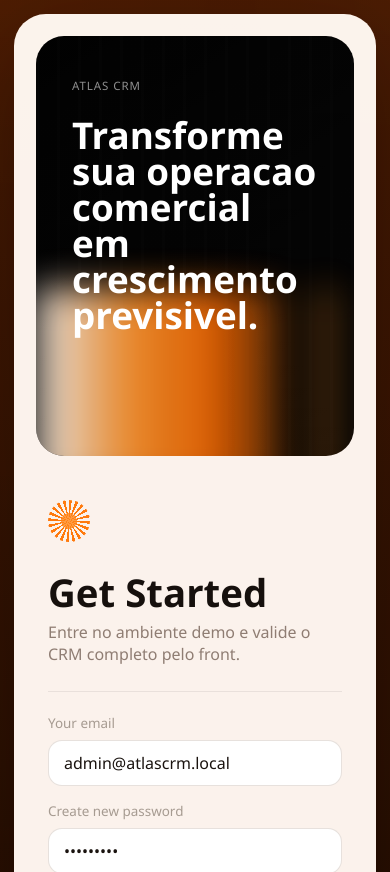
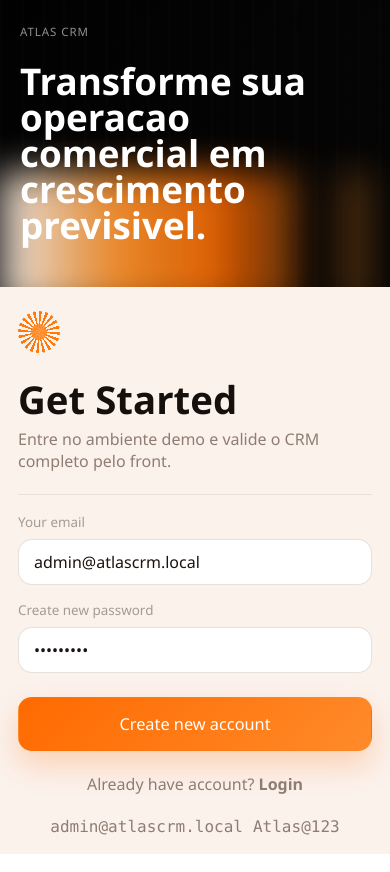
Before and after one commit to davisnaider06/atlas-crm, a Next.js app in the folder web/: page /login in a window 390 px wide. Shown: the top 872 px of the page. Built offline with nearby package versions, Linux system fonts and the light colour scheme; no server answers.

Commit message:
ajuste no login

```diff
--- a/web/src/app/globals.css
+++ b/web/src/app/globals.css
@@ -892,31 +892,33 @@ textarea {
 }
 
 .login-scene {
-  min-height: 100vh;
+  min-height: 100dvh;
   display: grid;
-  place-items: center;
-  padding: 32px;
+  place-items: stretch;
+  padding: 0;
+  overflow: hidden;
   background:
     linear-gradient(180deg, rgba(79, 28, 2, 0.9), rgba(32, 11, 1, 0.96)),
     radial-gradient(circle at bottom left, rgba(255, 124, 27, 0.18), transparent 30%);
 }
 
 .login-shell {
-  width: min(1180px, 100%);
+  width: 100%;
+  min-height: 100dvh;
   display: grid;
   grid-template-columns: 0.95fr 1.05fr;
-  gap: 26px;
-  padding: 22px;
-  border-radius: 32px;
+  gap: 0;
+  padding: 0;
+  border-radius: 0;
   background: rgba(255, 247, 241, 0.98);
-  box-shadow: 0 34px 90px rgba(0, 0, 0, 0.3);
+  box-shadow: none;
 }
 
 .login-promo {
   position: relative;
-  min-height: 700px;
-  padding: 42px 36px;
-  border-radius: 28px;
+  min-height: 100dvh;
+  padding: clamp(28px, 4vw, 48px);
+  border-radius: 0;
   overflow: hidden;
   background:
     linear-gradient(180deg, rgba(0, 0, 0, 0.7), rgba(0, 0, 0, 0.86)),
@@ -969,8 +971,8 @@ textarea {
 .login-modal {
   display: grid;
   align-content: center;
-  gap: 26px;
-  padding: 28px 34px;
+  gap: 22px;
+  padding: clamp(28px, 5vw, 64px);
   color: #16100d;
 }
 
@@ -998,7 +1000,7 @@ textarea {
 }
 
 .login-form {
-  padding-top: 22px;
+  padding-top: 18px;
   border-top: 1px solid rgba(32, 19, 13, 0.08);
 }
 
@@ -1107,10 +1109,11 @@ textarea {
 
   .login-shell {
     grid-template-columns: 1fr;
+    min-height: 100dvh;
   }
 
   .login-promo {
-    min-height: 420px;
+    min-height: 38dvh;
   }
 }
 
@@ -1142,11 +1145,20 @@ textarea {
   }
 
   .login-scene {
-    padding: 14px;
+    padding: 0;
+  }
+
+  .login-shell {
+    min-height: 100dvh;
+  }
+
+  .login-promo {
+    min-height: 34dvh;
+    padding: 24px 20px;
   }
 
   .login-modal {
-    padding: 18px 12px;
+    padding: 24px 18px 18px;
   }
 
   .session-meta {
```
Also changed, not shown: 2 other files (tests, documents, lock files or other folders).
